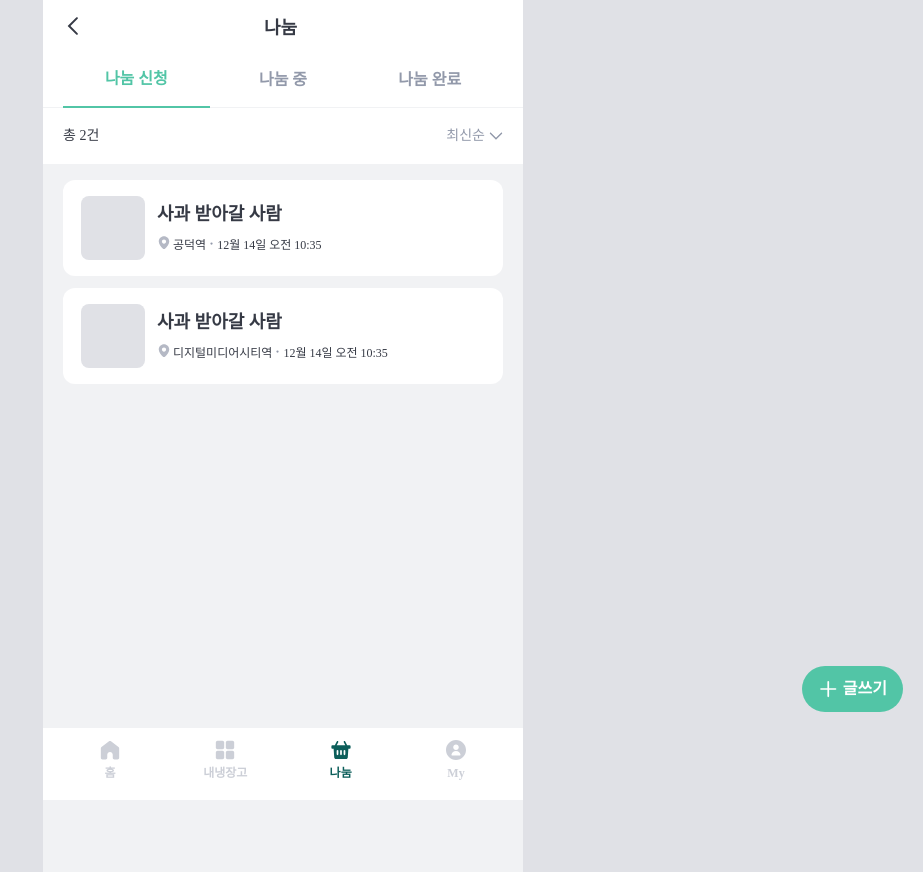
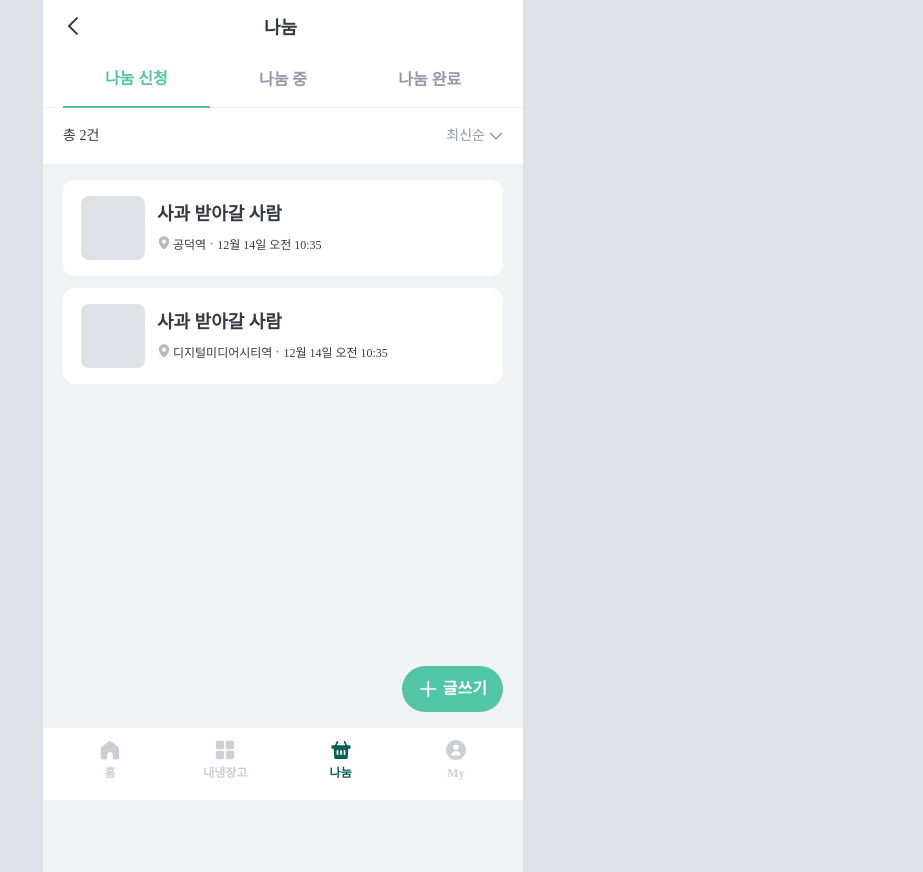
Before and after one commit to DDD-Community/fridge-link-web, a Next.js app: page /share in a window 1280 px wide. Shown: the whole page, without its empty margins (357-1280 px from the left). Built offline with nearby package versions, Linux system fonts and the light colour scheme; a web font is replaced by a local one.

Commit message:
style: SharePage style 수정

```diff
--- a/src/pages/share/index.tsx
+++ b/src/pages/share/index.tsx
@@ -80,13 +80,17 @@ const SharePage: NextPage = () => {
             <ShareListItem key={ele.id} data={ele} />
           ))}
         </div>
-        <Link
-          href={'/add-share'}
-          className="fixed bottom-[88px] right-[20px] flex justify-center items-center px-[16px] py-[12px] rounded-[50px] bg-primary1"
-        >
-          <PlusIcon fill="#FFFFFF" />
-          <span className="ml-[4px] heading4-semibold text-white">글쓰기</span>
-        </Link>
+        <div className="flex justify-end pr-[20px]">
+          <Link
+            href={'/add-share'}
+            className="fixed bottom-[88px] flex justify-center items-center px-[16px] py-[12px] rounded-[50px] bg-primary1"
+          >
+            <PlusIcon fill="#FFFFFF" />
+            <span className="ml-[4px] heading4-semibold text-white">
+              글쓰기
+            </span>
+          </Link>
+        </div>
         <Modal
           onClose={onClose}
           isOpen={isOpen}
```
